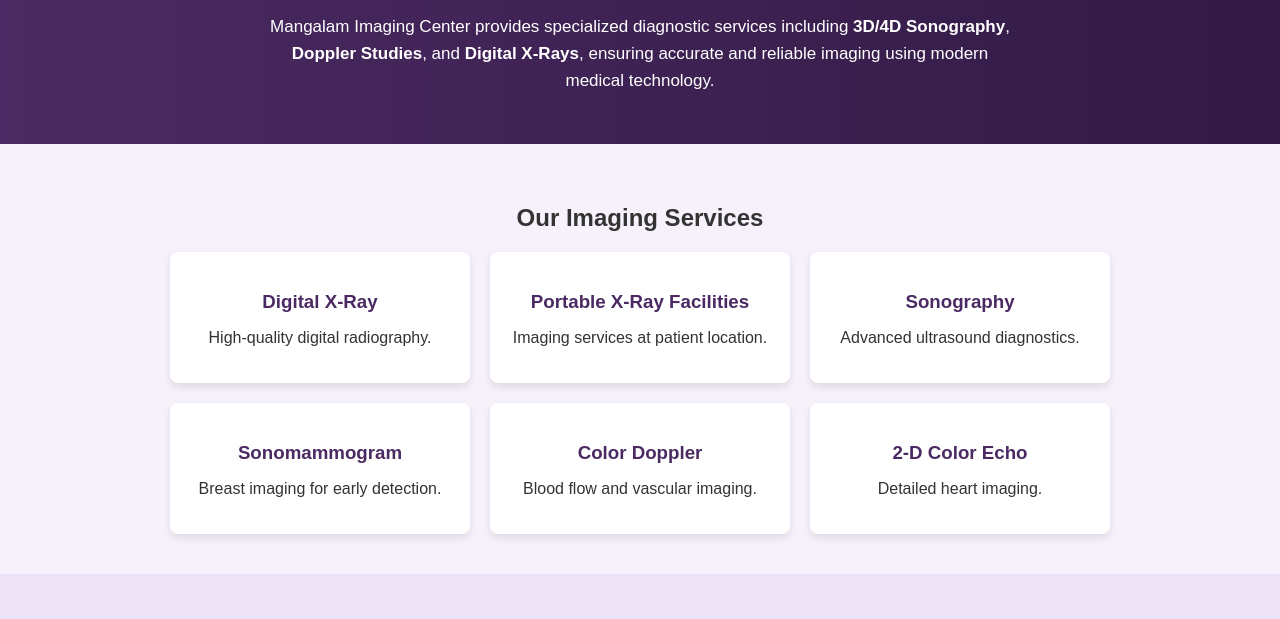
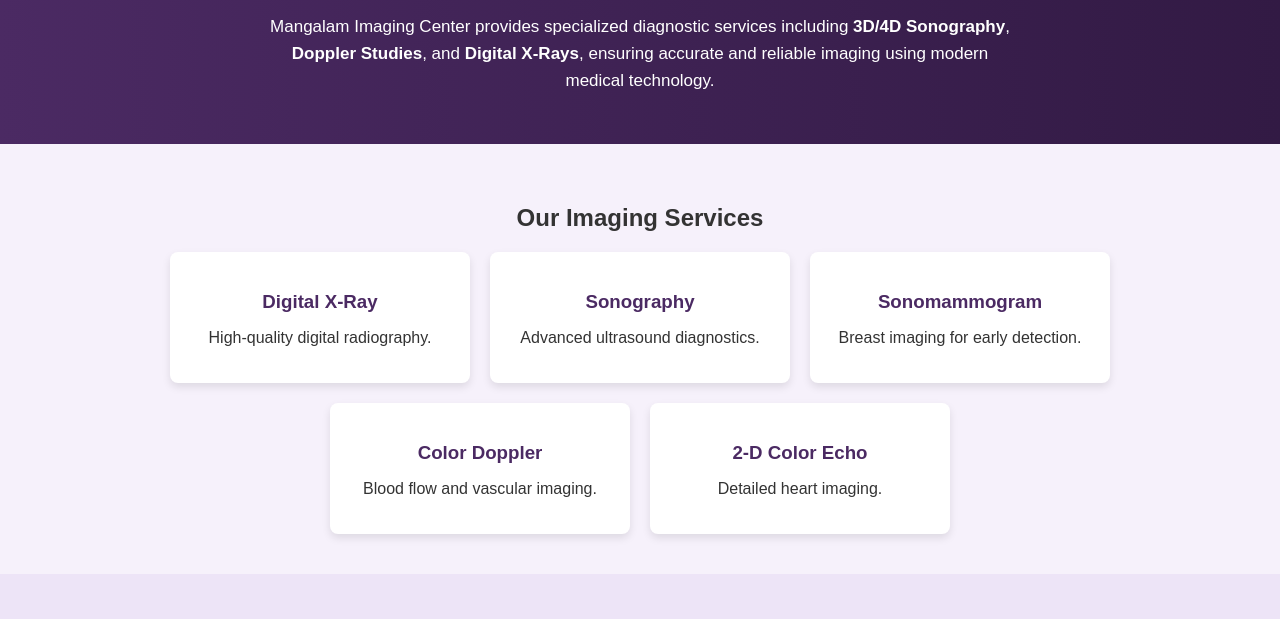
Before and after one commit to vidhisagar01/MIC, a plain HTML site: page Index.html in a window 1280 px wide. Shown: the part 181-800 px from the top of the page. Drawn offline with Linux system fonts and the light colour scheme.

Commit message:
Update Index.html

```diff
--- a/Index.html
+++ b/Index.html
@@ -126,7 +126,6 @@
     <h2>Our Imaging Services</h2>
     <div class="services">
         <div class="card"><h3>Digital X-Ray</h3><p>High-quality digital radiography.</p></div>
-        <div class="card"><h3>Portable X-Ray Facilities</h3><p>Imaging services at patient location.</p></div>
         <div class="card"><h3>Sonography</h3><p>Advanced ultrasound diagnostics.</p></div>
         <div class="card"><h3>Sonomammogram</h3><p>Breast imaging for early detection.</p></div>
         <div class="card"><h3>Color Doppler</h3><p>Blood flow and vascular imaging.</p></div>
```
